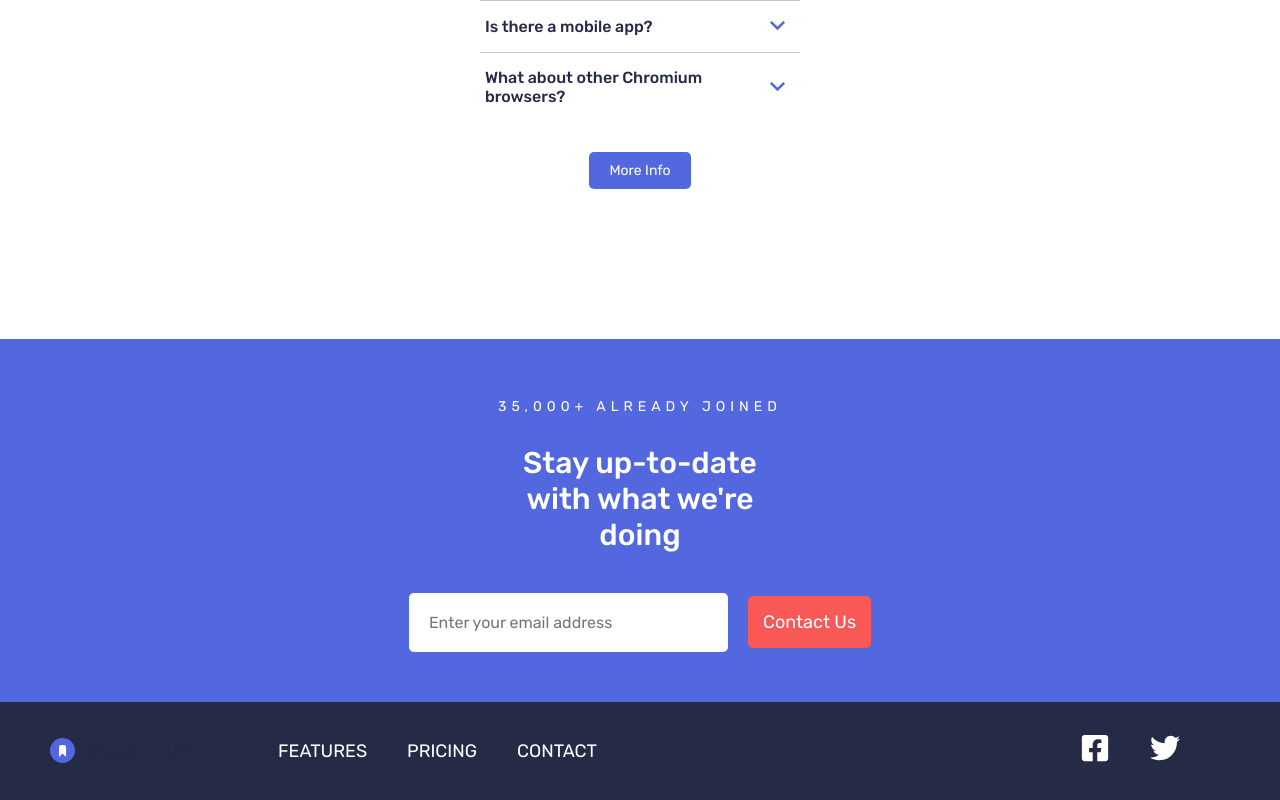
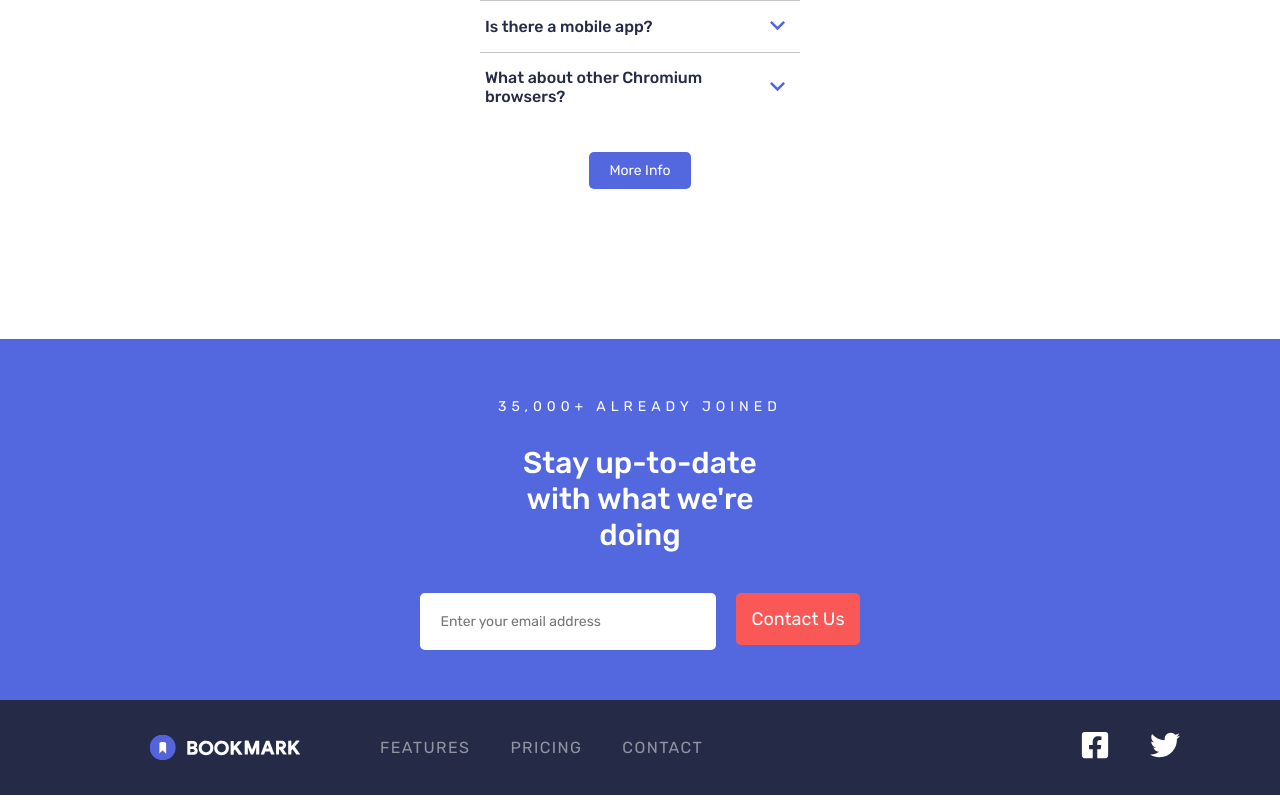
Before and after one commit to BillyJoeDev/bookmark-landing, a React (Create React App) app: page / in a window 1280 px wide. Shown: the part 2832-3632 px from the top of the page. Built offline with nearby package versions, Linux system fonts and the light colour scheme.

Commit message:
Some functioning on elements

```diff
--- a/src/components/Contact/Contact.css
+++ b/src/components/Contact/Contact.css
@@ -24,14 +24,14 @@
 .contact-container {
     display: flex;
     flex-direction: row;
-    align-items: center;
+    align-items: flex-start;
     margin-top: 20px;
 }
 
 .contact-container input {
     border:none;
     outline: none;
-    font-size: 16px;
+    font-size: 14px;
     padding: 20px 80px 20px 20px;
     border-radius: 5px;
 }
@@ -52,3 +52,21 @@
     color: var(--primary-color-red);
     border: 2px solid var(--primary-color-red);
 }
+
+.contact-container input.error {
+    border: 2px solid var(--primary-color-red);
+    border-bottom: 30px solid var(--primary-color-red);
+    padding: 20px 80px 20px 20px;
+}
+
+.contact-error-container {
+    display: flex;
+    flex-direction: column;
+    justify-content: center;
+}
+
+.contact-error-container i {
+    margin-top: -23px;
+    margin-left: 10px;
+    font-size: 13px;
+}
--- a/src/components/Contact/Contact.jsx
+++ b/src/components/Contact/Contact.jsx
@@ -1,15 +1,37 @@
-import React from 'react'
+import React, { useRef, useState } from 'react'
 import './Contact.css'
 
 const Contact = () => {
+  const email = useRef();
+  const [showError, setShowError] = useState(false);
+
+  function handleInput() {
+    if (showError) setShowError(false);
+  }
+
+  function handleSubmit(e) {
+    e.preventDefault();
+
+    let regEmail = /^(([^<>()\[\]\\.,;:\s@"]+(\.[^<>()\[\]\\.,;:\s@"]+)*)|(".+"))@((\[[0-9]{1,3}\.[0-9]{1,3}\.[0-9]{1,3}\.[0-9]{1,3}])|(([a-zA-Z\-0-9]+\.)+[a-zA-Z]{2,}))$/;
+    if (regEmail.test(email.current.value)) {
+      setShowError(false);
+      email.current.value = '';
+    } else {
+      setShowError(true);
+    }
+  }
+
   return (
     <div className='contact-wrapper'>
         <h1 className='space-header'>35,000+ ALREADY JOINED</h1>
         <h1 className='contact-header'>Stay up-to-date with what we're doing</h1>
-        <div className='contact-container'>
-            <input placeholder='Enter your email address' type='email' />
+        <form className='contact-container' onSubmit={handleSubmit}>
+            <div className='contact-error-container'>
+              <input className={showError ? 'error' : null} placeholder='Enter your email address' type='text' ref={email} required onInput={handleInput} />
+              { showError ? <i>Whoops, make sure its an email.</i> : null }
+            </div>
             <button>Contact Us</button>
-        </div>
+        </form>
     </div>
   )
 }
--- a/src/components/Features/Features.jsx
+++ b/src/components/Features/Features.jsx
@@ -1,7 +1,26 @@
-import React from 'react'
+import React, { useState } from 'react'
 import './Features.css'
 
 const Features = () => {
+  const [featureIndex, setFeatureIndex] = useState(0);
+  const features = [
+    {
+      "title": "Bookmark in one click",
+      "desc": "Organize your bookmarks however you like. Our simple drag-and-drop interface gives you complete control over how you manage your favourite sites.",
+      "image": "images/illustration-features-tab-1.svg"
+    },
+    {
+      "title": "Intelligent search",
+      "desc": "Our powerful search feature will help you find saved sites in no time at all. No need to trawl through all of your bookmarks.",
+      "image": "images/illustration-features-tab-2.svg"
+    },
+    {
+      "title": "Share your bookmarks",
+      "desc": "Easily share your bookmarks and collections with others. Create a shareable link that you can send at the click of a button.",
+      "image": "images/illustration-features-tab-3.svg"
+    }
+  ]
+
   return (
     <div className='features-wrapper'>
         <div className='features-header'>
@@ -9,17 +28,17 @@ const Features = () => {
             <p>Our aim is to make it quick and easy for you to access your favourite websites. Your bookmarks sync between your devices so you can access them on the go.</p>
         </div>
         <div className='features-section-buttons'>
-            <button className='active'>Simple Bookmarking</button>
-            <button>Speedy Searching</button>
-            <button>Easy Sharing</button>
+            <button className={featureIndex == 0 ? 'active' : null} onClick={()=>setFeatureIndex(0)}>Simple Bookmarking</button>
+            <button className={featureIndex == 1 ? 'active' : null} onClick={()=>setFeatureIndex(1)}>Speedy Searching</button>
+            <button className={featureIndex == 2 ? 'active' : null} onClick={()=>setFeatureIndex(2)}>Easy Sharing</button>
         </div>
         <div className='features-section-info'>
           <div className='features-section-image-wrapper'>
-            <img src='images/illustration-features-tab-1.svg' />
+            <img src={features[featureIndex].image} />
           </div>
           <div className='features-section-content'>
-            <h1>Bookmark in one click</h1>
-            <p>Organize your bookmarks however you like. Our simple drag-and-drop interface gives you complete control over how you manage your favourite sites.</p>
+            <h1>{features[featureIndex].title}</h1>
+            <p>{features[featureIndex].desc}</p>
             <button>More info</button>
           </div>
         </div>
--- a/src/components/Footer/Footer.css
+++ b/src/components/Footer/Footer.css
@@ -19,10 +19,15 @@
 .footer-links img {
     cursor: pointer;
     color: #fff;
+    margin-left: 100px;
     margin-right: 60px;
+    width: 150px;
 }
 
 .footer-links li {
+    color: var(--neutral-color-grey);
+    letter-spacing: 1.4px;
+    font-size: 16px;
     cursor: pointer;
     margin: 10px 20px;
 }
--- a/src/components/Footer/Footer.jsx
+++ b/src/components/Footer/Footer.jsx
@@ -6,7 +6,7 @@ const Footer = () => {
   return (
     <footer className='footer-wrapper'>
         <ul className='footer-links'>
-            <img src='images/logo-bookmark.svg' />
+            <img src='images/logo-bookmark-white.svg' />
             <li>FEATURES</li>
             <li>PRICING</li>
             <li>CONTACT</li>
```
Also changed, not shown: public/images/logo-bookmark-white.svg (added), public/images/logo-bookmark.png (added).
